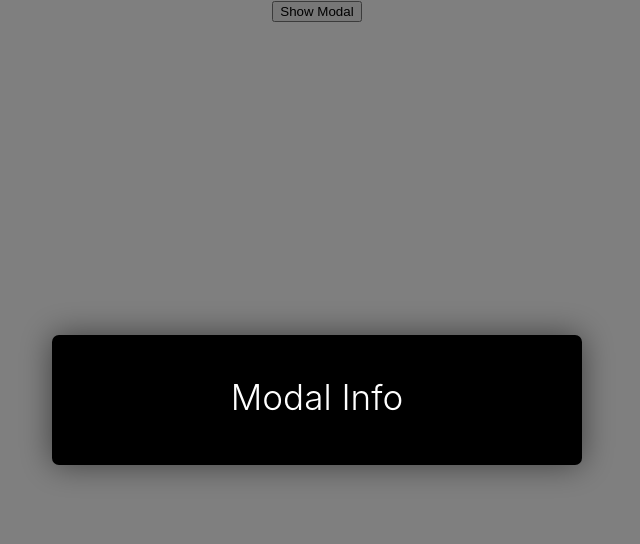
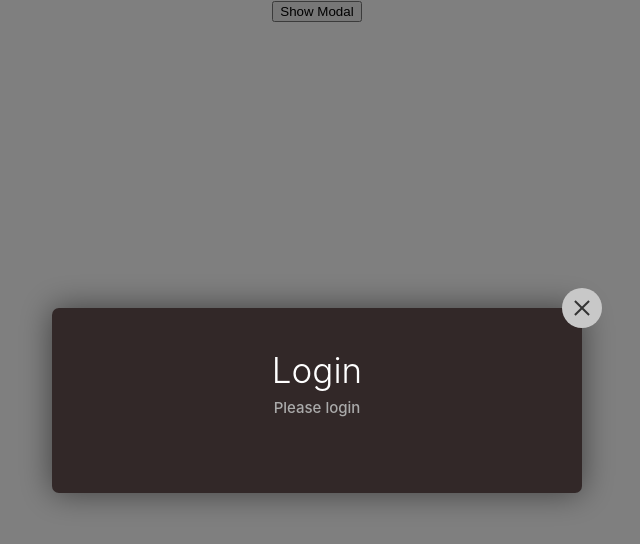
Before and after one commit to ozzkan-burak/r-login-modal-popup, a React (Create React App) app: page / in a window 1280 px wide. Both pictures are taken after a click on the button "Show Modal". Shown: the top 544 px of the page, without its empty margins (323-963 px from the left). Built offline with nearby package versions, Linux system fonts and the light colour scheme.

Commit message:
add custom close button

```diff
--- a/src/App.tsx
+++ b/src/App.tsx
@@ -16,7 +16,7 @@ function App() {
   return (
     <div className="App">
       <button onClick={toggleModal}>Show Modal</button>
-      <BaseModalWrapper isModalVisible={isModalVisible} onBackDrop={toggleModal} />
+      <BaseModalWrapper isModalVisible={isModalVisible} onBackDrop={toggleModal} header='Login' message='Please login' />
     </div>
   );
 }
--- a/src/interface/baseModalWrapper.ts
+++ b/src/interface/baseModalWrapper.ts
@@ -1,4 +1,6 @@
 export interface IBaseModalWrapperProps {
   isModalVisible: boolean;
   onBackDrop: () => void;
+  header: string;
+  message?: string;
 }
--- a/src/modalPopup/BaseModalWrapper.tsx
+++ b/src/modalPopup/BaseModalWrapper.tsx
@@ -1,8 +1,8 @@
 import { IBaseModalWrapperProps } from "../interface/baseModalWrapper"
 import Modal from "./Modal"
-import { DesktopModalContainer, ModalHeader } from "./ModalPopup.styles"
+import { DesktopModalContainer, ModalHeader, Message, DesktopCloseButton, CloseSign } from "./ModalPopup.styles"
 
-const BaseModalWrapper: React.FC<IBaseModalWrapperProps> = ({onBackDrop, isModalVisible}) => {
+const BaseModalWrapper: React.FC<IBaseModalWrapperProps> = ({onBackDrop, isModalVisible, header, message}) => {
 
   if(!isModalVisible) {
     return null
@@ -11,7 +11,11 @@ const BaseModalWrapper: React.FC<IBaseModalWrapperProps> = ({onBackDrop, isModal
   return (
     <Modal onBackDrop={onBackDrop} >
       <DesktopModalContainer>
-        <ModalHeader>Modal Info</ModalHeader>
+        <DesktopCloseButton onClick={onBackDrop}>
+          <CloseSign />
+        </DesktopCloseButton>
+        <ModalHeader>{header}</ModalHeader>
+        {message && <Message>{message}</Message>}
       </DesktopModalContainer>
     </Modal>
   )
--- a/src/modalPopup/ModalPopup.styles.ts
+++ b/src/modalPopup/ModalPopup.styles.ts
@@ -1,7 +1,7 @@
 import styled from 'styled-components';
 
 const ModalContainer = styled.div`
-  background-color: black;
+  background-color: #322828;
   display: flex;
   flex-direction: column;
   justify-content: center;
@@ -38,3 +38,61 @@ export const Overlay = styled.div `
   justify-content: center;
   align-items: center;
 `;
+
+export const Message = styled.p `
+  color: #aaa;
+  font-size: 15px;
+  font-weight: 500;
+  margin: 0 0 36px;
+  text-align: center;
+`;
+
+export const CloseSign = styled.div `
+  top: 0;
+  bottom: 0;
+  left: 0;
+  right: 0;
+  color: #323232;
+
+  &:before,
+  &:after {
+    position: absolute;
+    left:19px;
+    top: 10px;
+    content: ' ';
+    height: 20px;
+    width:2px;
+    background-color: #333;
+  }
+
+  &:before {
+    transform: rotate(45deg);
+  }
+
+  &:after {
+    transform: rotate(-45deg);
+  }
+`;
+
+const CLOSE_BUTTON_SIZE = 40;
+
+const CloseButton = styled.div `
+  position: absolute;
+  width: ${CLOSE_BUTTON_SIZE}px;
+  height: ${CLOSE_BUTTON_SIZE}px;
+  background-color: #c8c8c8;
+  border-radius: 50%;
+  cursor: pointer;
+  & > * {
+  opacity: 1;
+  }
+
+  &:hover > * {
+    opacity: 0.4;
+  }
+`;
+
+export const DesktopCloseButton = styled(CloseButton)`
+  top: -${CLOSE_BUTTON_SIZE / 2}px;
+  left: calc(100% - ${CLOSE_BUTTON_SIZE  / 2}px);
+`;
```
